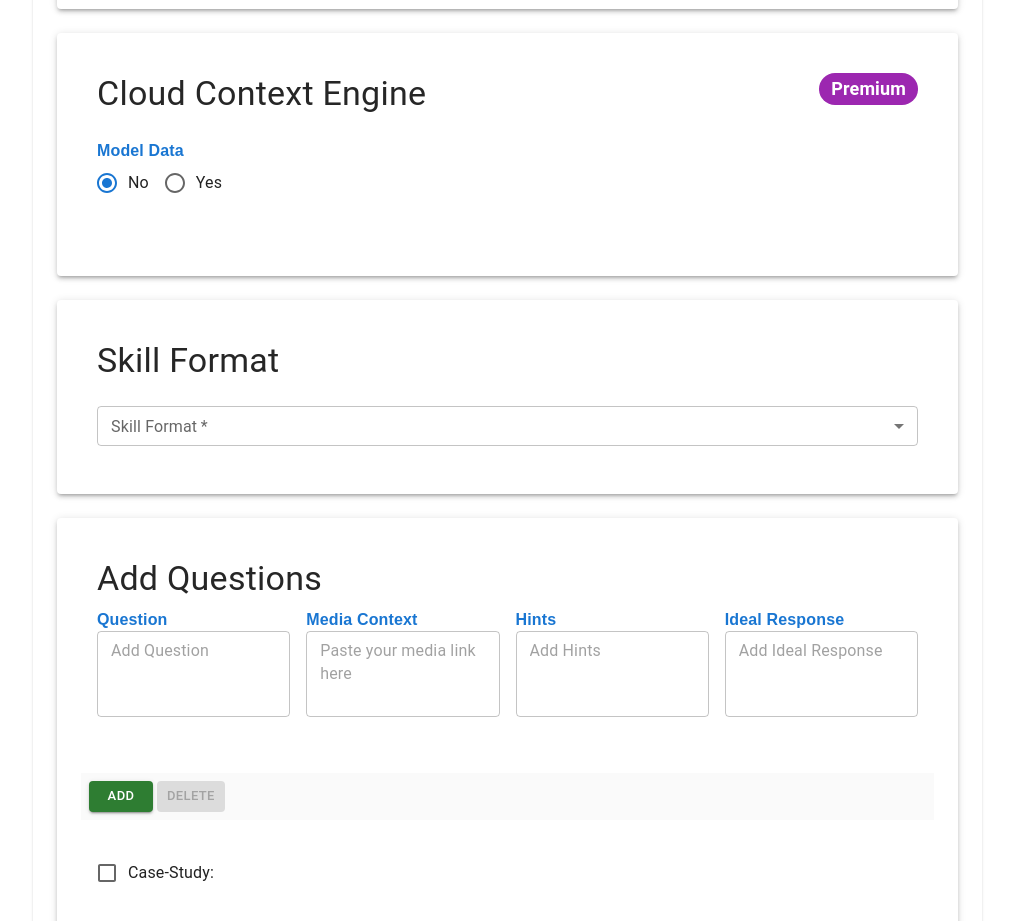
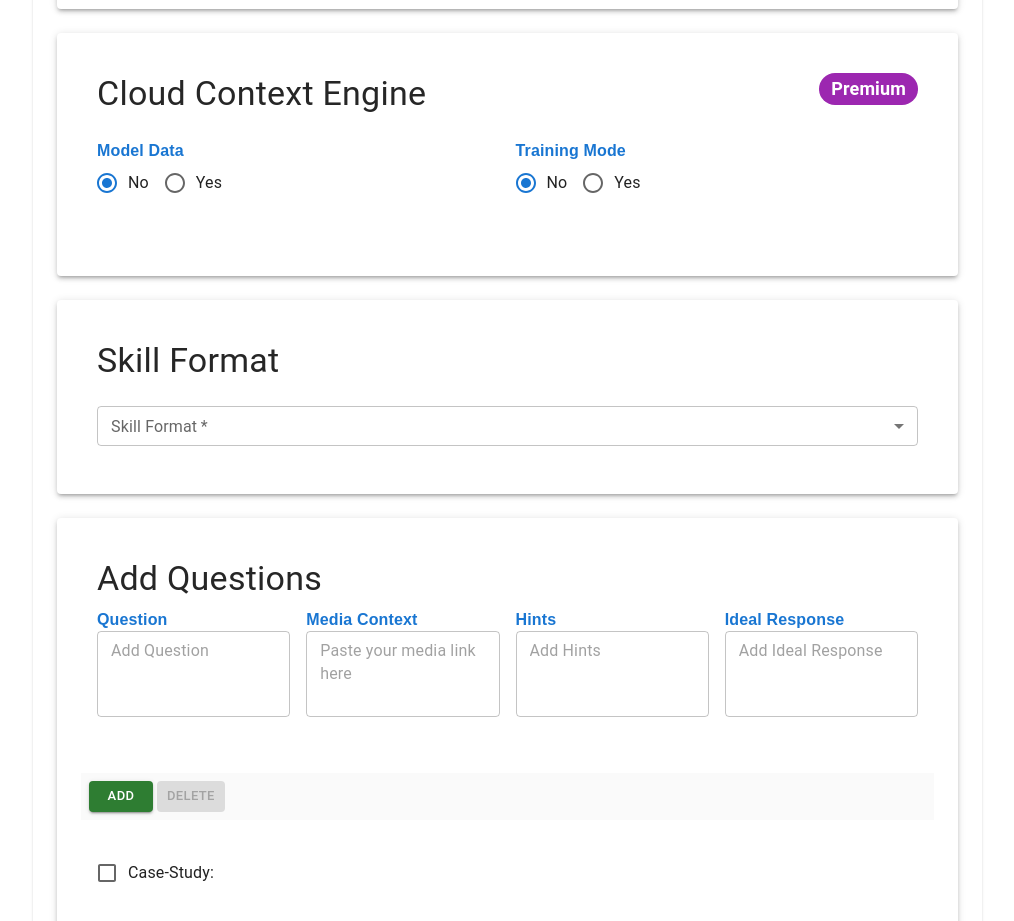
Before and after one commit to Talent-Sumo/CLOUD-COACH-New-UI, a React (Create React App) app: page /account/internal-bot in a window 1280 px wide. Shown: the part 1180-2101 px from the top of the page, without its empty margins (255-1269 px from the left). Built offline with nearby package versions, Linux system fonts and the light colour scheme.

Commit message:
Add Training Mode field

```diff
--- a/src/Components/InternalBot/index.jsx
+++ b/src/Components/InternalBot/index.jsx
@@ -688,7 +688,8 @@ const InternalBot = () => {
                                     </div>
                                 </Box>
 
-                                <Stack spacing={2} mb={3}>
+                                <Stack spacing={2} mb={3} direction={{ xs: 'column', sm: 'row', md: "row" }}>
+                                    <Stack sx={{ width: '100%' }}>
                                         <FormControl>
                                             <FormLabel variant='subtitle1' sx={{ fontWeight: 'bold', fontFamily: "Public Sans,sans-serif", color: '#1976d2' }}>Model Data</FormLabel>
                                             <RadioGroup
@@ -708,6 +709,19 @@ const InternalBot = () => {
                                                 type='file'
                                             />
                                         }
+                                    </Stack>
+                                    <Stack sx={{ width: '100%' }}>
+                                        <FormControl>
+                                            <FormLabel variant='subtitle1' sx={{ fontWeight: 'bold', fontFamily: "Public Sans,sans-serif", color: '#1976d2' }}>Training Mode</FormLabel>
+                                            <RadioGroup
+                                                row
+                                                defaultValue="No"
+                                            >
+                                                <FormControlLabel value="No" control={<Radio />} label="No" />
+                                                <FormControlLabel value="Yes" control={<Radio />} label="Yes" />
+                                            </RadioGroup>
+                                        </FormControl>
+                                    </Stack>
                                 </Stack>
                             </CardContent>
                         </Card>
```
Lines whose indentation alone changed are shown as unchanged.
